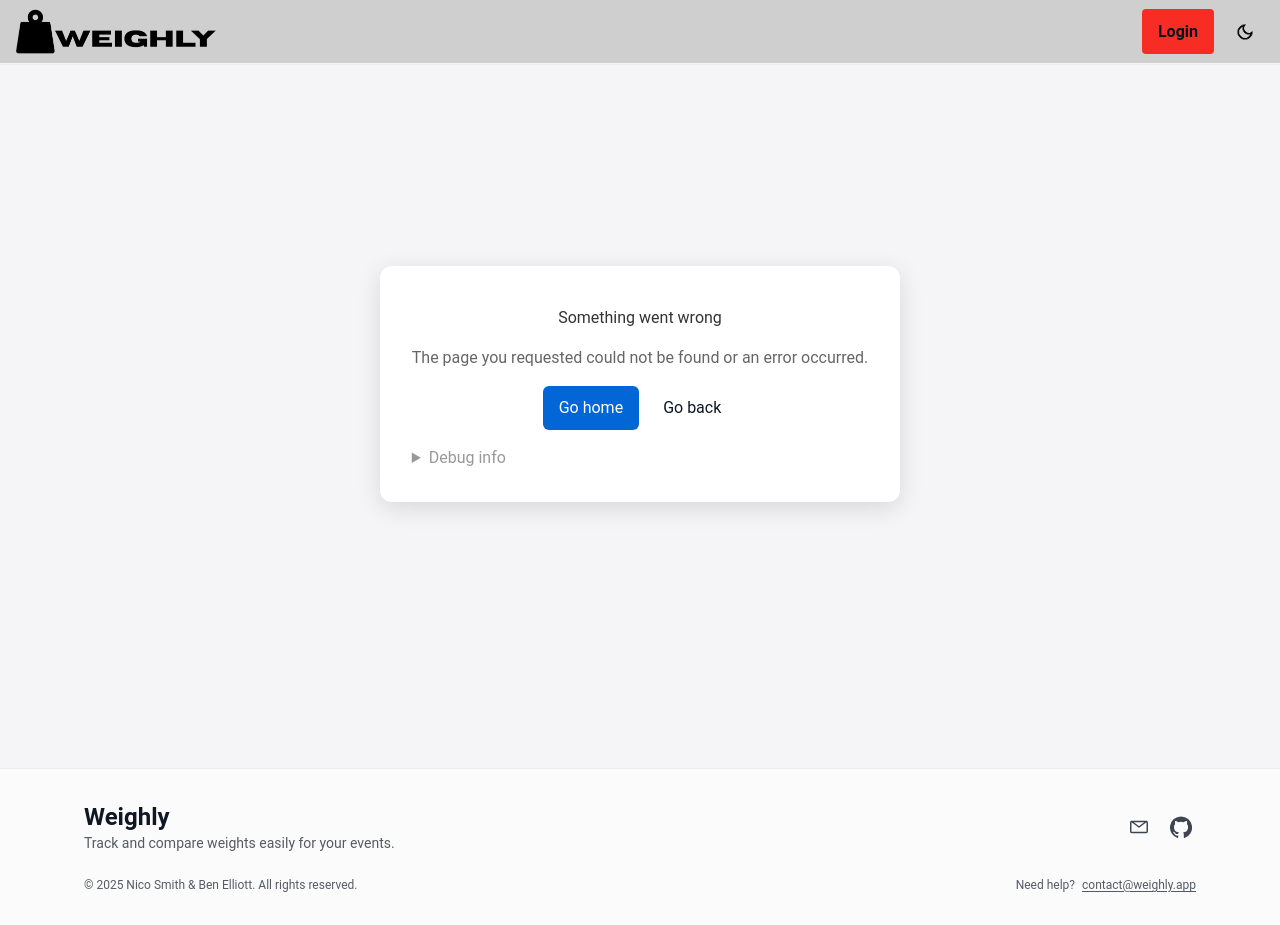
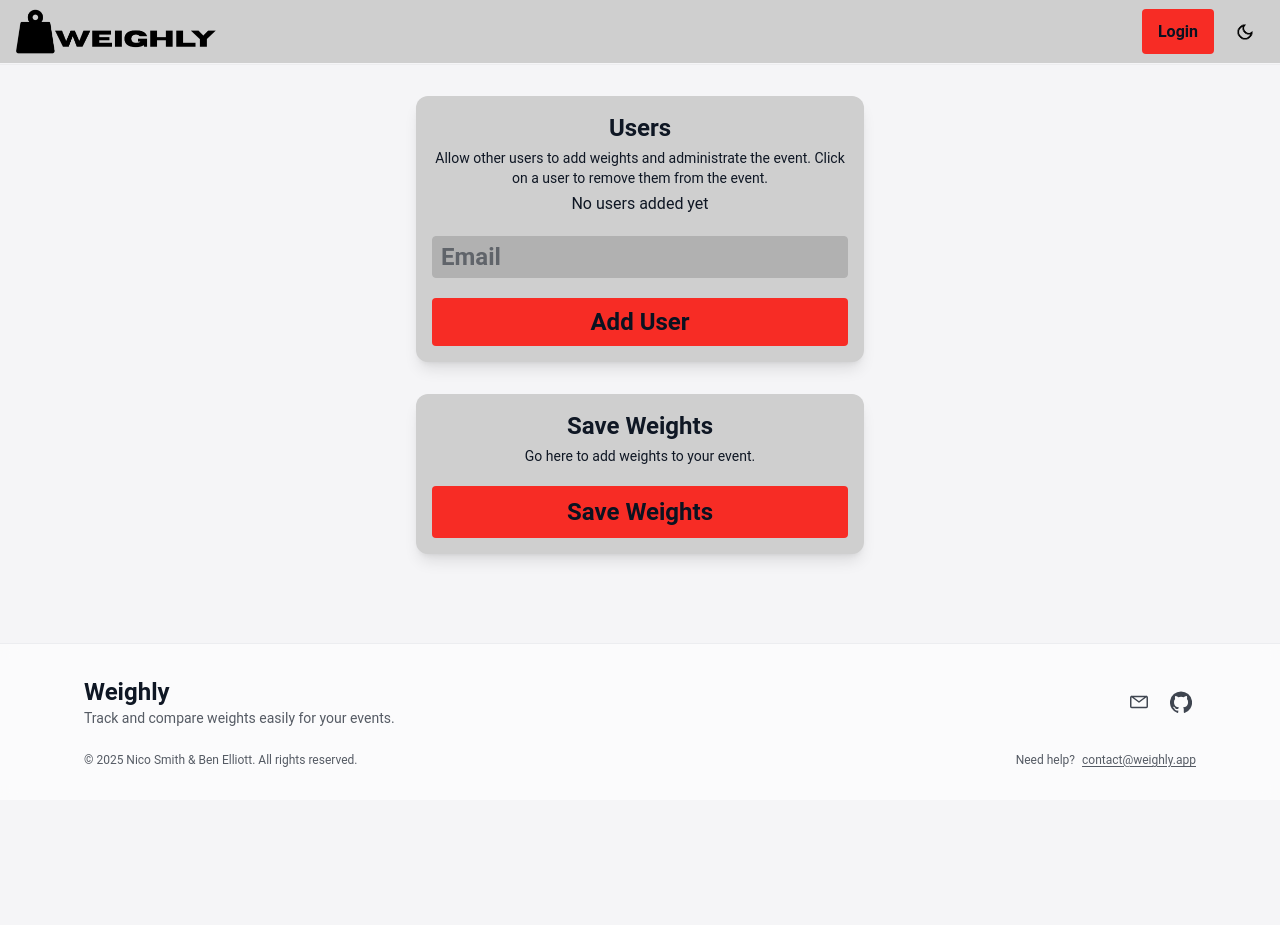
Before and after one commit to niiccoo2/weighly, a SvelteKit app in the folder web/: page /1/settings in a window 1280 px wide. Before the commit this address had no page. After the commit the page ends 800 px from the top, so only its background shows below. Built offline with nearby package versions, Linux system fonts and the light colour scheme.

Commit message:
Add intial settings page

```diff
--- /dev/null
+++ b/web/src/routes/[event_id_from_url]/settings/+page.svelte
@@ -0,0 +1,177 @@
+<script lang="ts">
+  import { onMount } from 'svelte';
+  import '$lib/styles_lightmode.css';
+  import { supabase } from '$lib/supabaseClient';
+  export let data: { eventId: number };
+  const { eventId } = data;
+
+  async function addUserToEvent(event_id: string, email: string) {
+    console.log("Sending POST request for new event");
+    const { data: { session } } = await supabase.auth.getSession();
+    let response;
+    if (!session) return;
+
+    const res = await fetch("https://oifjrkxhjrtwlrancdho.supabase.co/rest/v1/rpc/add_user_to_event", {
+      method: "POST",
+      headers: {
+        apikey: "sb_publishable_DruCqbBOsfUmleFtZkKtxw_dTjPQwfz",
+        Authorization: `Bearer ${session.access_token}`,
+        "Content-Type": "application/json"
+      },
+      body: JSON.stringify({ p_event_id: event_id, p_user_email: email })
+    });
+
+    response = await res.json();
+
+    if (response != 0) {
+      email_error = "Error adding user to event";
+
+      console.log(`Error adding ${email} to event ${event_id}. Response:`, response);
+      return;
+    } else {
+      save_success = "Saved successfully!";
+
+      console.log(`Added ${email} to event ${event_id}. Response:`, response);
+
+      setTimeout(() => {
+        save_success = "";
+      }, 3000);
+    }}
+
+    async function fetchEventUsers(event_id: string) {
+      console.log("Fetching event users");
+      const { data: { session } } = await supabase.auth.getSession();
+      let response: any = [];
+      if (!session) return;
+
+      const res = await fetch("https://oifjrkxhjrtwlrancdho.supabase.co/rest/v1/rpc/get_event_users", {
+        method: "POST",
+        headers: {
+          apikey: "sb_publishable_DruCqbBOsfUmleFtZkKtxw_dTjPQwfz",
+          Authorization: `Bearer ${session.access_token}`,
+          "Content-Type": "application/json"
+        },
+        body: JSON.stringify({ p_event_id: event_id })
+      });
+
+      response = await res.json();
+
+      if (response.error) {
+        console.log(`Error fetching users for event ${event_id}. Response:`, response);
+        return;
+      } else {
+        console.log(`Fetched users for event ${event_id}. Response:`, response);
+        return response;
+      }
+    }
+
+    async function removeUserFromEvent(event_id: string, email: string) {
+      console.log("Sending POST request to remove user from event");
+      const { data: { session } } = await supabase.auth.getSession();
+      let response;
+      if (!session) return;
+
+      const res = await fetch("https://oifjrkxhjrtwlrancdho.supabase.co/rest/v1/rpc/remove_user_from_event", {
+        method: "POST",
+        headers: {
+          apikey: "sb_publishable_DruCqbBOsfUmleFtZkKtxw_dTjPQwfz",
+          Authorization: `Bearer ${session.access_token}`,
+          "Content-Type": "application/json"
+        },
+        body: JSON.stringify({ p_event_id: event_id, p_user_email: email })
+      });
+
+      response = await res.json();
+
+      if (response != 0) {
+        email_error = "Error removing user from event";
+
+        console.log(`Error removing ${email} from event ${event_id}. Response:`, response);
+        return;
+      } else {
+        save_success = "Removed successfully!";
+
+        console.log(`Removed ${email} from event ${event_id}. Response:`, response);
+
+        setTimeout(() => {
+          save_success = "";
+        }, 3000);
+      }}
+
+  let event_users: any[] = [];
+  let loading_users = true;
+
+  onMount(async () => {
+    event_users = await fetchEventUsers(String(eventId));
+    loading_users = false;
+  });
+
+  export let save_success = '';
+  export let email_id = 'email';
+  export let email_value = '';
+  export let email_error = '';
+
+</script>
+
+<svelte:head>
+	<title>Weighly</title>
+</svelte:head>
+
+<main class="flex flex-col items-center mt-8 w-full max-w-4xl mx-auto">
+  <div class="w-full max-w-md p-4 card rounded-xl shadow-lg">
+    <div class="flex flex-col items-center space-y-1">
+      <p class="text-2xl font-semibold text-center">Users</p>
+      <p class="text-center text-sm">Allow other users to add weights and administrate the event. Click on a user to remove them from the event.</p>
+
+      {#if loading_users}
+        <p>Loading users…</p>
+      {:else if !event_users || event_users.length === 0}
+        <p>No users added yet</p>
+      {:else}
+        <div class="w-full mt-2 space-y-1">
+          {#each event_users as email}
+            <button
+              on:click={() => { removeUserFromEvent(String(eventId), email); event_users = event_users.filter(e => e !== email); }}
+              class="text-lg font-semibold text-center hover:underline w-full block cursor-pointer">
+              {email}
+            </button>
+          {/each}
+        </div>
+      {/if}
+
+
+      <input
+        id={email_id}
+        bind:value={email_value}
+        placeholder="Email"
+        class="w-full rounded textbox focus:outline-none text-2xl thick_text px-2 py-1 mt-4"
+        aria-invalid={email_error ? "true" : "false"}
+        aria-describedby={email_error ? email_id + "-err" : undefined}
+      />
+      {#if email_error}
+        <p id={email_id + "-err"} class="text-sm text-red-600 mt-1">{email_error}</p>
+      {/if}
+      {#if save_success}
+        <p class="text-green-600 mt-2">{save_success}</p>
+      {/if}
+
+      <button
+      on:click={() => addUserToEvent(String(eventId), email_value)}
+      class="accent_color_button rounded hover:scale-105 px-4 py-2 transition-transform cursor-pointer w-full mt-4 text-2xl">
+      Add User
+      </button>
+    </div>
+  </div>
+
+  <div class="w-full max-w-md p-4 card rounded-xl shadow-lg mt-8">
+    <div class="flex flex-col items-center space-y-1">
+      <p class="text-2xl font-semibold text-center">Save Weights</p>
+      <p class="text-center text-sm">Go here to add weights to your event.</p>
+      <a
+        href="/{eventId}/add_weight"
+        class="w-full max-w-md flex text-2xl items-center justify-center accent_color_button rounded hover:scale-105 px-4 py-2 leading-normal transition-transform block mt-4">
+        Save Weights
+      </a>
+    </div>
+  </div>
+</main>
--- /dev/null
+++ b/web/src/routes/[event_id_from_url]/settings/+page.ts
@@ -0,0 +1,5 @@
+import type { PageLoad } from './$types';
+
+export const load: PageLoad = ({ params }) => {
+  return { eventId: Number(params.event_id_from_url) };
+};
```
